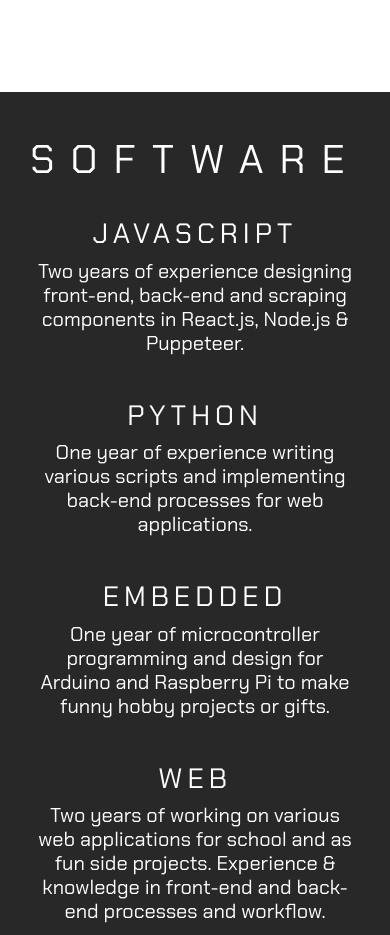
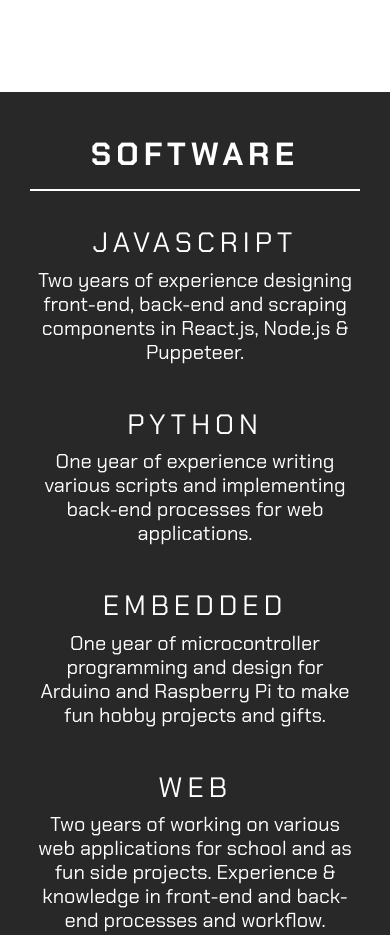
Before and after one commit to anthonydevelops/Portfolio, a React (Create React App) app: page / in a window 390 px wide. Shown: the part 1680-2615 px from the top of the page. Built offline with nearby package versions, Linux system fonts and the light colour scheme.

Commit message:
Fixed mobile issues with Software

```diff
--- a/src/App.js
+++ b/src/App.js
@@ -13,18 +13,18 @@
       <Router>
         <div>
           <div className="container-fluid main no-gutters">
-            <div className="container">
+            <Container>
               <NavBar />
               <Landing />
-            </div>
+            </Container>
           </div>
           <div className="container-fluid about no-gutters">
-            <div className="container">
+            <Container>
               <About />
-            </div>
+            </Container>
           </div>
           <div className="container-fluid education no-gutters">
-            <Container className="h-100">
+            <Container>
               <Software />
             </Container>
           </div>
--- a/src/components/Education.js
+++ b/src/components/Education.js
@@ -6,32 +6,32 @@
   render() {
     return (
       <div className="edu-content">
-        <div className="text-left">
+        <div>
           <h1 id="software">Software</h1>
         </div>
         <Row className="text-center tech">
-          <Col className="lang" xs="12" md="6">
+          <Col className="lang no-gutters" xs="12" md="6">
             <h3 id="js">JavaScript</h3>
             <h5>
               Two years of experience designing front-end, back-end and scraping
               components in React.js, Node.js & Puppeteer.
             </h5>
           </Col>
-          <Col className="lang" xs="12" md="6">
+          <Col className="lang no-gutters" xs="12" md="6">
             <h3 id="py">Python</h3>
             <h5>
               One year of experience writing various scripts and implementing
               back-end processes for web applications.
             </h5>
           </Col>
-          <Col className="lang" xs="12" md="6">
+          <Col className="lang no-gutters" xs="12" md="6">
             <h3 id="em">Embedded</h3>
             <h5>
               One year of microcontroller programming and design for Arduino and
-              Raspberry Pi to make funny hobby projects or gifts.
+              Raspberry Pi to make fun hobby projects and gifts.
             </h5>
           </Col>
-          <Col className="lang" xs="12" md="6">
+          <Col className="lang no-gutters" xs="12" md="6">
             <h3 id="web">Web</h3>
             <h5>
               Two years of working on various web applications for school and as
--- a/src/components/Landing.js
+++ b/src/components/Landing.js
@@ -22,7 +22,7 @@
             rel="noopener noreferrer"
             href="https://github.com/anthonydevelops"
           >
-            <i class="brand-icons fab fa-github-square fa-3x" />
+            <i className="brand-icons fab fa-github-square fa-3x" />
           </a>
           <a
             className="landing-link"
@@ -30,7 +30,7 @@
             rel="noopener noreferrer"
             href="https://www.linkedin.com/in/anthonyacampos/"
           >
-            <i class="brand-icons fab fa-linkedin fa-3x" />
+            <i className="brand-icons fab fa-linkedin fa-3x" />
           </a>
           <a
             className="landing-link"
@@ -38,7 +38,7 @@
             rel="noopener noreferrer"
             href="https://twitter.com/anthonydevelops"
           >
-            <i class="brand-icons fab fa-twitter-square fa-3x" />
+            <i className="brand-icons fab fa-twitter-square fa-3x" />
           </a>
         </div>
       </div>
--- a/src/components/Navbar.js
+++ b/src/components/Navbar.js
@@ -1,5 +1,4 @@
 import React from "react";
-import { Link } from "react-router-dom";
 import {
   Collapse,
   Navbar,
@@ -35,29 +34,13 @@
           <Collapse isOpen={!this.state.collapsed} navbar>
             <Nav className="ml-auto" navbar>
               <NavItem>
-                <NavLink tag={Link} exact to="/about" activeClassName="active">
-                  About
-                </NavLink>
+                <NavLink href="/about">About</NavLink>
               </NavItem>
               <NavItem>
-                <NavLink tag={Link} to="/education" activeClassName="active">
-                  Education
-                </NavLink>
+                <NavLink href="/software">Software</NavLink>
               </NavItem>
               <NavItem>
-                <NavLink tag={Link} to="/experience" activeClassName="active">
-                  Experience
-                </NavLink>
-              </NavItem>
-              <NavItem>
-                <NavLink tag={Link} to="/projects" activeClassName="active">
-                  Projects
-                </NavLink>
-              </NavItem>
-              <NavItem>
-                <NavLink tag={Link} to="/skills" activeClassName="active">
-                  Skills
-                </NavLink>
+                <NavLink href="/projects">Projects</NavLink>
               </NavItem>
             </Nav>
           </Collapse>
--- a/src/styles/Education.css
+++ b/src/styles/Education.css
@@ -7,8 +7,20 @@
 }
 
 #software {
-  letter-spacing: 1rem;
+  text-align: left;
+  font-size: 2.5rem;
+  letter-spacing: 5px;
   text-transform: uppercase;
+  border-bottom: 2px solid white;
+}
+
+@media (max-width: 575.98px) {
+  #software {
+    padding-bottom: 5%;
+    font-size: 2em;
+    text-align: center;
+    font-weight: bold;
+  }
 }
 
 #js {
```
